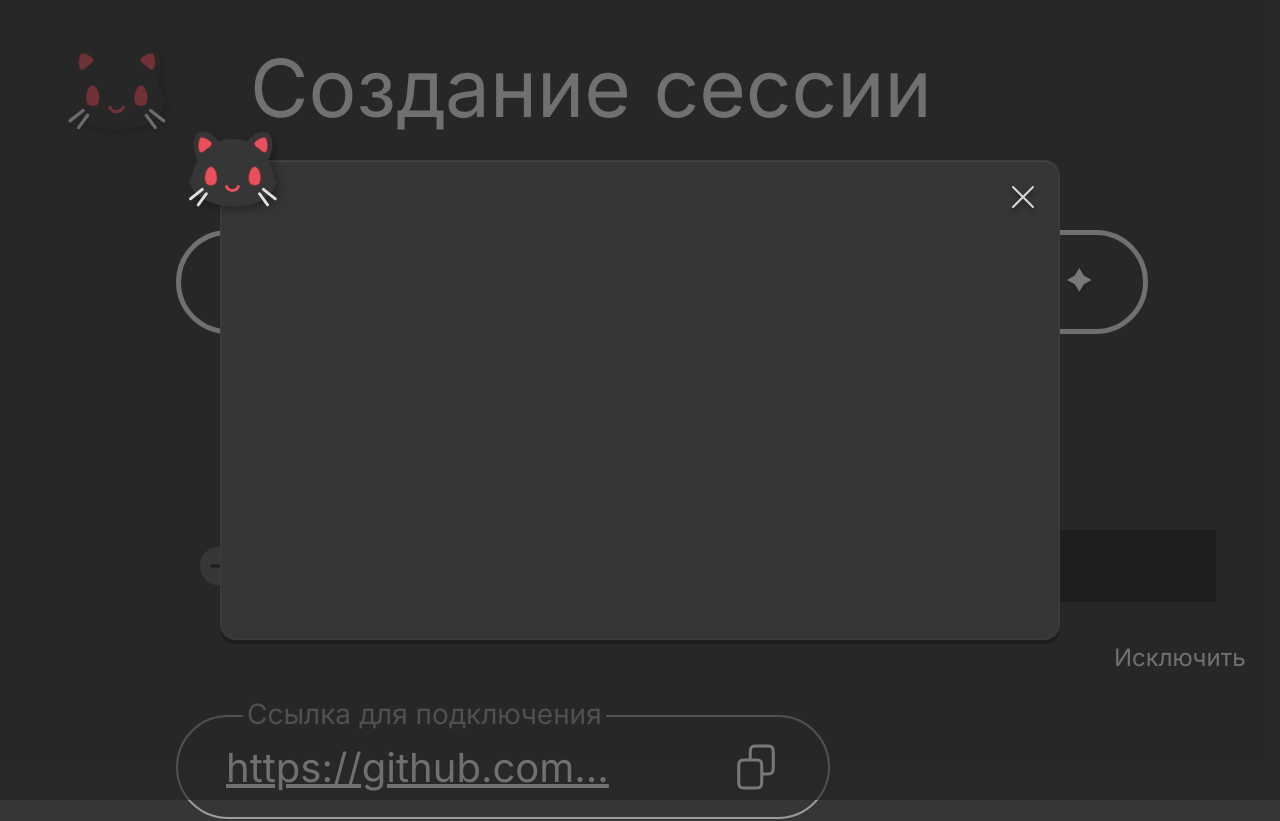
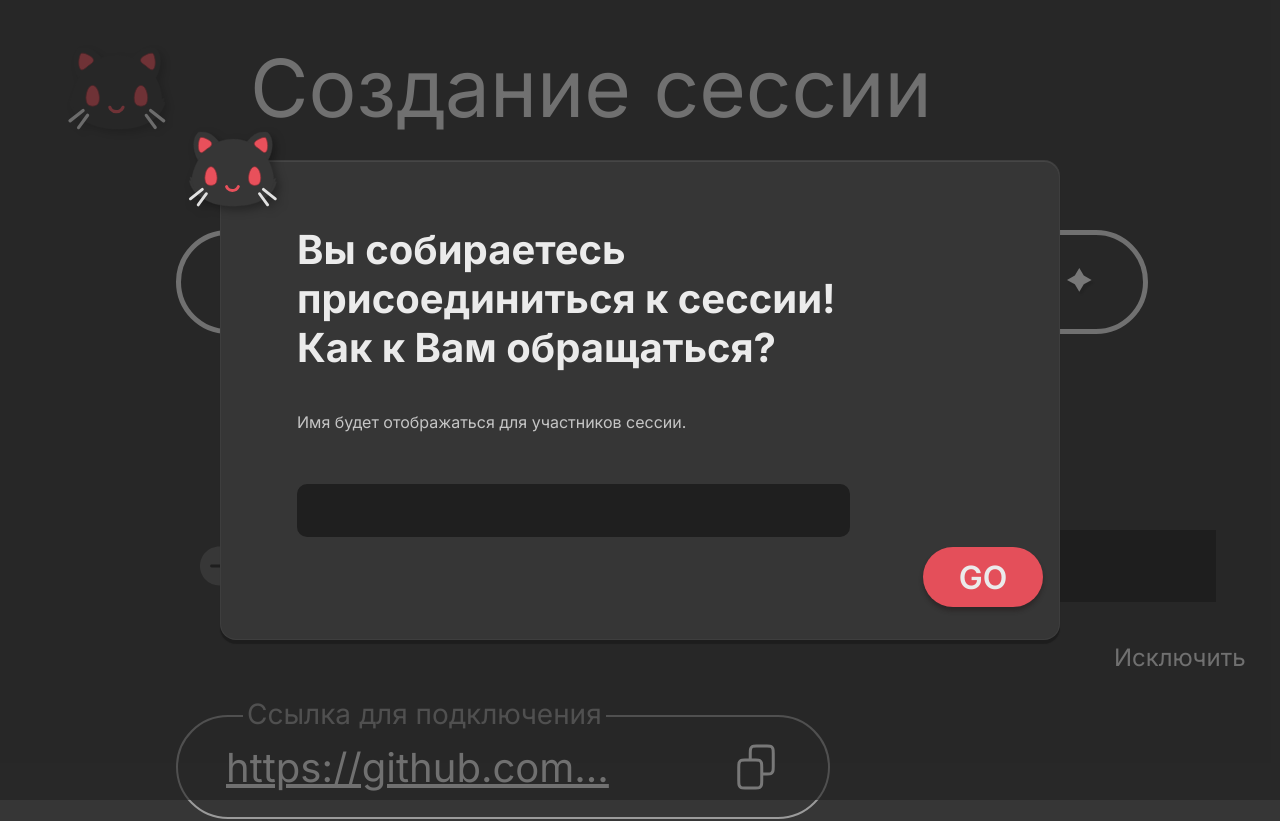
Before and after one commit to r10k5/pickYourMovie, a Vue app in the folder pickYourMovie/: page /create-session in a window 1280 px wide. Shown: the top 821 px of the page. Built offline with nearby package versions, Linux system fonts and the light colour scheme.

Commit message:
Добавлено модальное окно ввода имени в создании сесии

```diff
--- a/pickYourMovie/src/components/AppMyModal.vue
+++ b/pickYourMovie/src/components/AppMyModal.vue
@@ -2,6 +2,10 @@
 import AppLogo from './icons/AppLogo.vue';
 import AppCloseIcon from './AppCloseIcon.vue';
 
+export interface AppMyModalProps {
+    hasClose?: boolean;
+}
+withDefaults(defineProps<AppMyModalProps>(), { hasClose: true })
 </script>
 
 <template>
@@ -9,7 +13,10 @@ import AppCloseIcon from './AppCloseIcon.vue';
         <div class="app-my-modal-bg">
             <div class="app-my-modal">
                 <AppLogo width="96" height="80" class="app-modal-logo" />
-                <AppCloseIcon width="40" height="40" class="app-modal-close"/>
+                <AppCloseIcon v-if="hasClose" width="40" height="40" class="app-modal-close" />
+                <div >
+                    <slot />
+                </div>
             </div>
         </div>
     </Teleport>
@@ -29,8 +36,10 @@ import AppCloseIcon from './AppCloseIcon.vue';
 }
 
 .app-my-modal {
-    width: 840px;
-    height: 480px;
+    min-width: 840px;
+    min-height: 480px;
+    width: 45%;
+    height: 45%;
     background-color: #363636;
     border-radius: 1rem;
     border: 1px solid rgba(255, 255, 255, 0.04);
--- /dev/null
+++ b/pickYourMovie/src/stores/user.ts
@@ -0,0 +1,21 @@
+import { defineStore } from 'pinia'
+import axios from 'axios'
+
+export interface User {
+  name: string;
+}
+
+export interface UserState {
+  user?: User;
+}
+
+export const useUserStore = defineStore('user', {
+    state: (): UserState => ({  }),
+    actions: {
+        newUser(name: string) {
+            this.user = {
+                name
+            }
+        }
+  }
+})
--- a/pickYourMovie/src/views/CreateSessionView.vue
+++ b/pickYourMovie/src/views/CreateSessionView.vue
@@ -12,6 +12,7 @@ import { types } from '@/scripts/types';
 import { ref } from 'vue';
 import AppMyModal from '@/components/AppMyModal.vue';
 import AppDotsElastic from '@/components/AppDotsElastic.vue';
+import { useUserStore } from '@/stores/user';
 
 const router = useRouter();
 
@@ -36,12 +37,34 @@ function changeGenre(value: string) {
     }
 }
 
+const isModalOpen = ref(true);
+const userName = ref('');
+const userStore = useUserStore();
+
+function saveUser() {
+    if (userName.value.length > 3) {
+        userStore.newUser(userName.value);
+        isModalOpen.value = false;
+        return;
+    }
+    alert('Имя должно быть больше двух символов');
+}
 </script>
 
 <template>
     <!-- смотреть компонент AppChooseVariant -->
     <div class="session">
-        <AppMyModal/>
+        <AppMyModal v-if="isModalOpen" :has-close="false">
+            <div class="modal-container">
+
+                <p class="modal-header-text"> Вы собираетесь присоединиться к сессии! Как к Вам обращаться? </p>
+                <p class="modal-text">Имя будет отображаться для участников сессии.</p>
+                <input v-model="userName" type="text" class="modal-input"/>
+            </div>
+
+            <button class="modal-button" @click="saveUser">GO</button>
+        </AppMyModal>
+
         <div class="create-session">
             <AppChooseVariant :current-id="currentType" :list="types" class="category" @choose="changeType">
                 Категория:
@@ -50,21 +73,27 @@ function changeGenre(value: string) {
                 Жанр:
             </AppChooseVariant>
         </div>
+
         <p class="warning">
             Ссылка для подключения и персональный код команды появится после заполнения всех полей
         </p>
+
         <div class= "members">
             <AppMinus width="56" height="56" class="minus" />
+
             <p class="countMembers">
                 2
             </p>
+
             <AppPlus width="56" height="56" class="plus" />
+
             <div class="textBox">
                 <p class="membersList">
                     Список участников
                 </p>
             </div>
         </div>
+
         <div class="deleteMember">
             <AppDeleteMember width="78" height="50" class="deleteMemberButton" />
             <p class="excludeText">
@@ -77,11 +106,13 @@ function changeGenre(value: string) {
                 <AppCheckMark width="40" height="47" class="checkMark" />
             </div>
         </div>
+
         <div class="linkAndCode">
             <AppLinkAndCodeVue class="linkTextBox">
                 Ссылка для подключения
             </AppLinkAndCodeVue>
         </div>
+
         <div class="membersCounter">
             <p class="membersTitle">
                 Участники
@@ -93,11 +124,63 @@ function changeGenre(value: string) {
             <div class="goButton" @click="nextToSession">
                 <p class="goTitle">Go</p>
             </div>
+
         </div>
     </div>
 </template>
 
 <style scoped>
+.modal-button {
+    min-height: 60px;
+    min-width: 120px;
+    flex-shrink: 0;
+    background-color: #E44F5A;
+    border-radius: 30px;
+    border: none;
+    box-shadow: 0 4px 4px 0 #21171770 ;
+
+    font-size: 32px;
+    font-weight: 600;
+    color: #EBEBEB;
+
+    position: absolute;
+    bottom: 32px;
+    right: 16px;
+}
+.modal-input {
+    flex-shrink: 0;
+    border-radius: 10px;
+    background: #1F1F1F;
+    width: 100%;
+    border: none;
+    min-width: 552px;
+    min-height: 48px;
+
+    color: #7ED09E;
+    padding: 12px;
+    font-size: 24px;
+    font-style: italic;
+    font-weight: 200;
+    margin-top: 36px;
+}
+.modal-container {
+    min-width: 552px;
+    min-height: 144px;
+    width: 66%;
+    margin-top: 64px;
+    margin-left: 76px;
+}
+.modal-text {
+    color: #c5c5c5;
+    font-size: 16px;
+    font-weight: 400;
+    margin-top: 24p;
+}
+.modal-header-text {
+    color: #EBEBEB;
+    font-size: 40px;
+    font-weight: 700;
+}
   .session {
    height: 100%;
    width: 100%;
```
